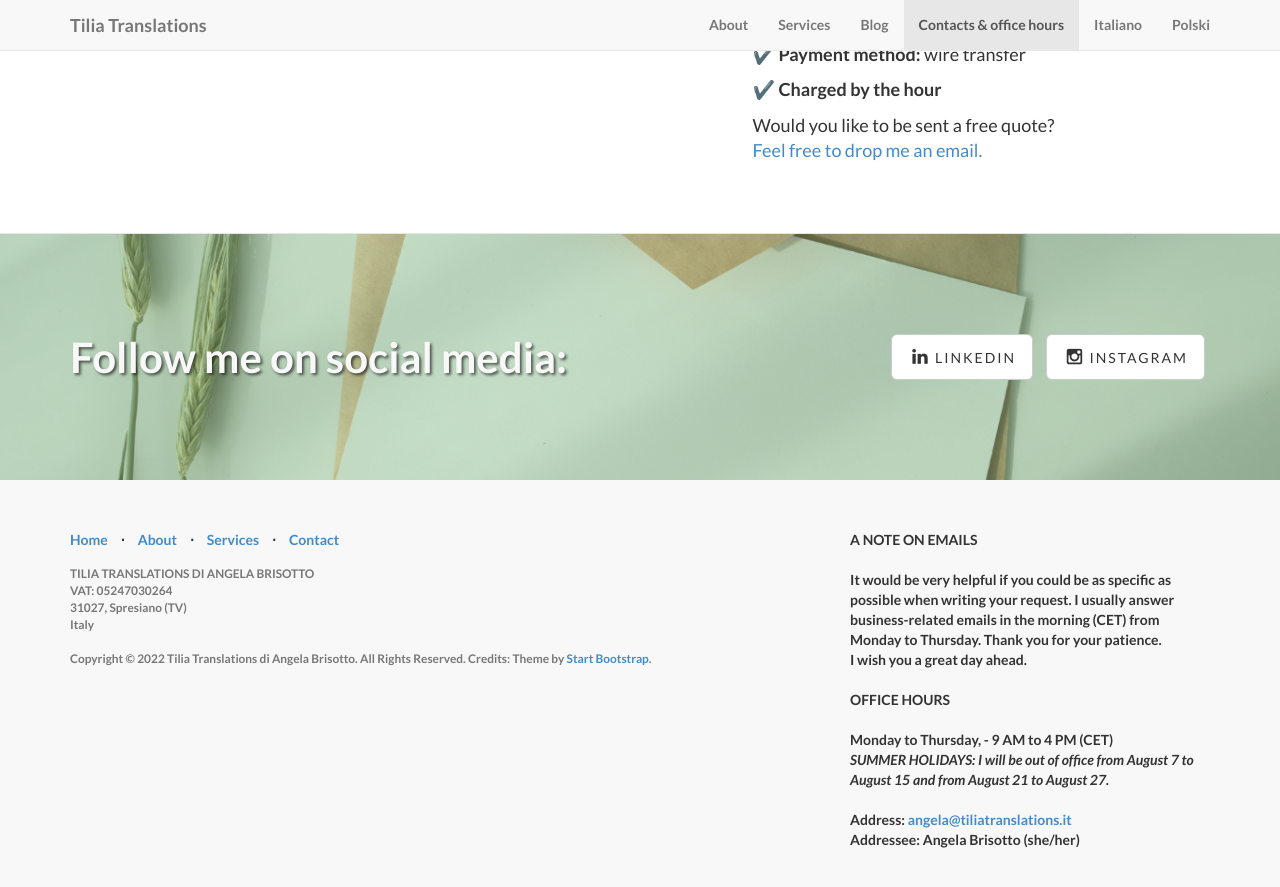
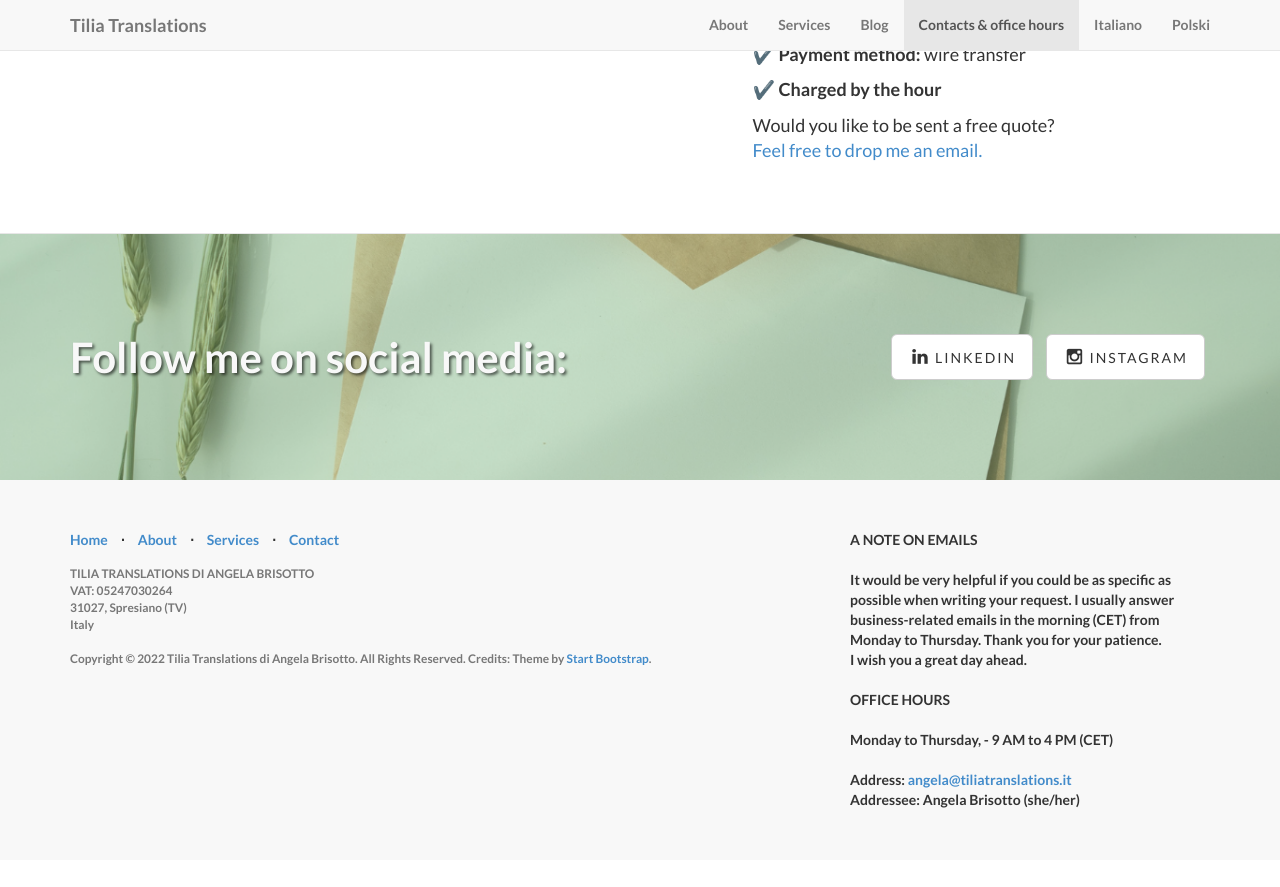
Before and after one commit to angelatiliatranslations/englishversion, a Jekyll site: the page built from index.html, in a window 1280 px wide and 900 px high, scrolled down 5147 px. Shown: the top 887 px of the window. Built offline with Jekyll 4.4.1, drawn with Linux system fonts in a browser that asks for light colours; nearby versions of some CDN libraries; library files that are not in the unit come from our copies; after the commit the page ends 6007 px from its top, so only the background shows below that.

Commit message:
Update _config.yml

```diff
--- a/_config.yml
+++ b/_config.yml
@@ -37,8 +37,6 @@ credits: |
   <br>
   Monday to Thursday, - 9 AM to 4 PM (CET)
   <br>
-  <em>SUMMER HOLIDAYS: I will be out of office from August 7 to August 15 and from August 21 to August 27.</em>
-  <br>
   <br>
   Address: <a href="mailto:angela@tiliatranslations.it">angela@tiliatranslations.it</a>
   <br>
```
